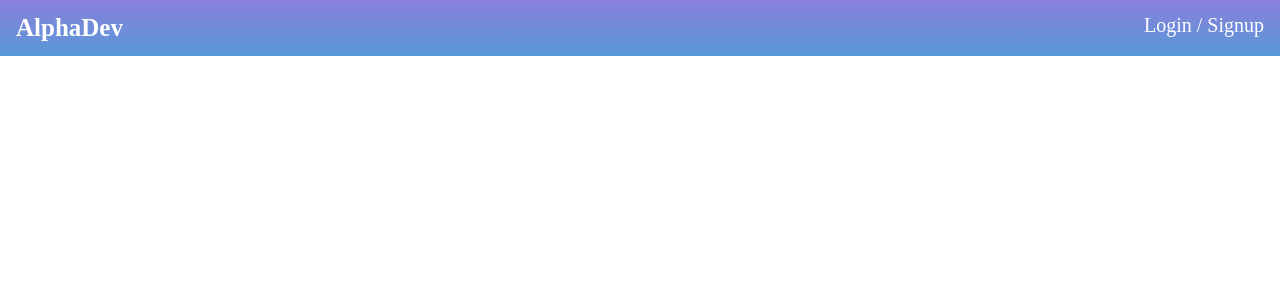
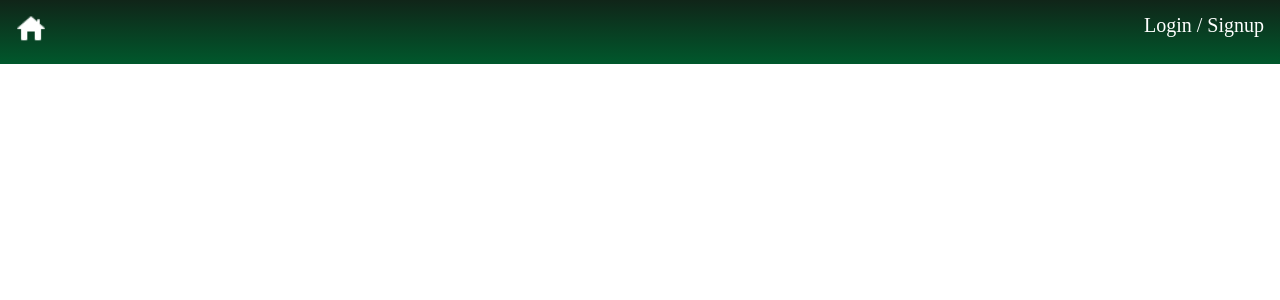
Before and after one commit to agnivg/To-do-list, a React (Create React App) app in the folder frontend/: page / in a window 1280 px wide. Shown: the top 300 px of the page. Built offline with nearby package versions, Linux system fonts and the light colour scheme.

Commit message:
updated color scheme of navbar

```diff
--- a/frontend/src/components/Navbar/Navbar.css
+++ b/frontend/src/components/Navbar/Navbar.css
@@ -3,7 +3,7 @@ ul {
     margin: 0;
     padding: 0;
     overflow: hidden;
-    background-image: linear-gradient(180deg, rgb(139, 127, 219), rgb(87, 153, 215));
+    background-image: linear-gradient(180deg, rgba(0, 22, 9, 0.937), rgb(0, 88, 44));
   }
 
   li {
@@ -22,6 +22,10 @@ ul {
     font-size: 25px;
     font-weight: 900;
   }
+  .home{
+    height: 30px;
+    width: 30px;
+  }
   .login{
     float:right;
   }
--- a/frontend/src/components/Navbar/Navbar.js
+++ b/frontend/src/components/Navbar/Navbar.js
@@ -9,7 +9,7 @@ function Navbar() {
     <nav className="nav-container">
       <ul>
         <li className="logo">
-          <a href="">AlphaDev</a>
+          <a href=""><img class="home" src="/assets/icons8-home-page-material-rounded/icons8-home-page-24.png" alt=""/></a>
         </li>
         <li className="login">
           <a href="">Login / Signup</a>
```
Also changed, not shown: frontend/public/assets/icons8-home-page-material-rounded/icons8-home-page-24.png (added), frontend/public/assets/icons8-home-page-material-rounded/icons8-home-page-48.png (added).
